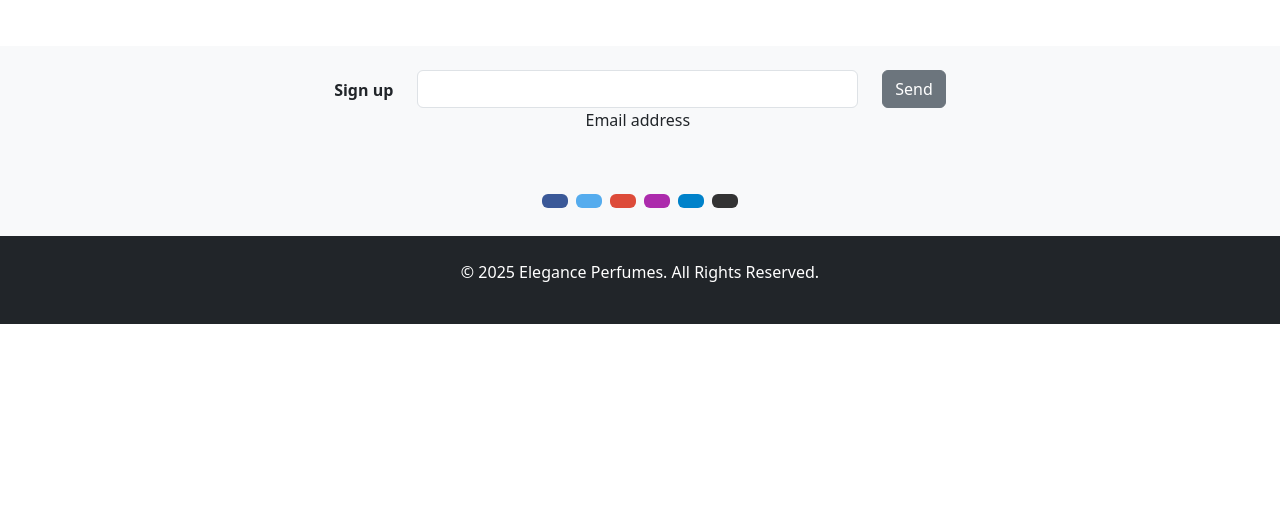
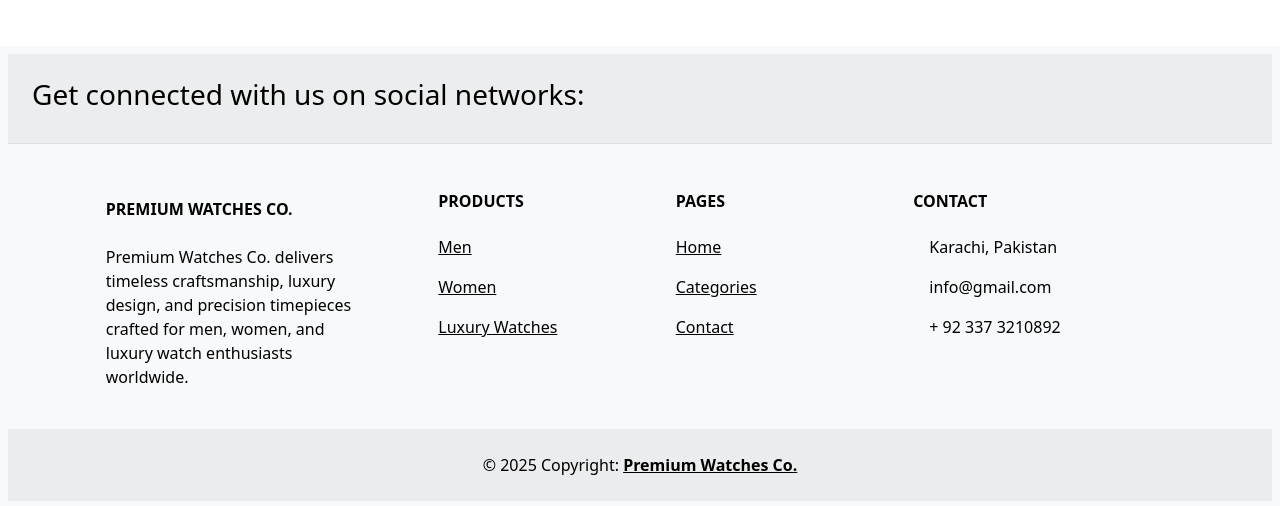
Before and after one commit to AyeshaSangani/Static-Ecommerce-Layout-with-Angular, an Angular app: page / in a window 1280 px wide. Shown: the part 3564-4070 px from the top of the page. Before the commit the page ends 3888 px from the top, so only its background shows below. Built offline with nearby package versions, Linux system fonts and the light colour scheme.

Commit message:
Revamp footer with social media links and branding

```diff
--- a/src/app/components/footer/footer.html
+++ b/src/app/components/footer/footer.html
@@ -1,87 +1,111 @@
 
+  <footer class="text-center text-lg-start bg-body-tertiary text-black p-2">
+    <!-- Section: Social media -->
+    <section class="d-flex justify-content-center justify-content-lg-between p-4 border-bottom" style="background-color: rgba(22, 22, 22, 0.05);">
+      <!-- Left -->
+      <div class="me-5 d-none d-lg-block ">
+        <h3>Get connected with us on social networks:</h3>
+      </div>
+      <!-- Left -->
 
+      <!-- Right -->
+      <div>
+        <a href="" class="me-4 text-reset" target="_blank">
+          <i class="fs-4 fab fa-facebook-f"></i>
+        </a>
 
-<footer class="bg-body-tertiary text-center">
-    <!-- Grid container -->
-    <div class="container p-4 pb-0">
-        <!-- Section: Form -->
-        <section class="">
-            <form action="">
-                <!--Grid row-->
-                <div class="row d-flex justify-content-center">
-                    <!--Grid column-->
-                    <div class="col-auto">
-                        <p class="pt-2">
-                            <strong>Sign up</strong>
-                        </p>
-                    </div>
-                    <!--Grid column-->
+        <a href="" class="me-4 text-reset" target="_blank">
+          <i class=" fs-4 fab fa-instagram" ></i>
+        </a>
 
-                    <!--Grid column-->
-                    <div class="col-md-5 col-12">
-                        <!-- Email input -->
-                        <div data-mdb-input-init class="form-outline mb-4">
-                            <input type="email" id="form5Example26" class="form-control" />
-                            <label class="form-label" for="form5Example26">Email address</label>
-                        </div>
-                    </div>
-                    <!--Grid column-->
+        <a href="https://wa.link/p57147" class="me-4 text-reset" target="_blank">
+          <i class=" fs-4 fab fa-whatsapp"></i>
+        </a>
 
-                    <!--Grid column-->
-                    <div class="col-auto">
-                        <!-- Submit button -->
-                        <button data-mdb-ripple-init type="submit" class="btn btn-secondary mb-4">
-                            Send
-                        </button>
-                    </div>
-                    <!--Grid column-->
-                </div>
-                <!--Grid row-->
-            </form>
-        </section>
-        <!-- Section: Form -->
-    </div>
+      </div>
+      <!-- Right -->
+    </section>
+    <!-- Section: Social media -->
 
-</footer>
+    <!-- Section: Links  -->
+    <section class="">
+      <div class="container text-center text-md-start mt-5">
+        <!-- Grid row -->
+        <div class="row mt-3">
+          <!-- Grid column -->
+          <div class="col-md-3 col-lg-4 col-xl-3 mx-auto mb-4">
+            <!-- Content -->
+            <h6 class="text-uppercase fw-bold mb-4">
+              <i class=" fs-4 bi bi-watch"></i>  Premium Watches Co.
+            </h6>
+            <p>
+              Premium Watches Co. delivers timeless craftsmanship, luxury design, and precision timepieces crafted for
+              men, women, and luxury watch enthusiasts worldwide.
+            </p>
+          </div>
+          <!-- Grid column -->
 
-<footer class="bg-body-tertiary text-center">
-    <!-- Grid container -->
-    <div class="container p-4 pb-0">
-        <!-- Section: Social media -->
-        <section class="mb-4">
-            <!-- Facebook -->
-            <a data-mdb-ripple-init class="btn text-white btn-floating m-1" style="background-color: #3b5998;" href="#!"
-                role="button"><i class="fab fa-facebook-f"></i></a>
+          <!-- Grid column -->
+          <div class="col-md-2 col-lg-2 col-xl-2 mx-auto mb-4">
+            <!-- Links -->
+            <h6 class="text-uppercase fw-bold mb-4">
+              Products
+            </h6>
+            <p>
+              <a href="#!" class="text-reset">Men</a>
+            </p>
+            <p>
+              <a href="#!" class="text-reset">Women</a>
+            </p>
+            <p>
+              <a href="#!" class="text-reset">Luxury Watches</a>
+            </p>
 
-            <!-- Twitter -->
-            <a data-mdb-ripple-init class="btn text-white btn-floating m-1" style="background-color: #55acee;" href="#!"
-                role="button"><i class="fab fa-twitter"></i></a>
+          </div>
+          <!-- Grid column -->
 
-            <!-- Google -->
-            <a data-mdb-ripple-init class="btn text-white btn-floating m-1" style="background-color: #dd4b39;" href="#!"
-                role="button"><i class="fab fa-google"></i></a>
+          <!-- Grid column -->
+          <div class="col-md-3 col-lg-2 col-xl-2 mx-auto mb-4">
+            <!-- Links -->
+            <h6 class="text-uppercase fw-bold mb-4">
+              Pages
+            </h6>
+            <p>
+              <a href="#!" class="text-reset">Home</a>
+            </p>
+            <p>
+              <a href="#!" class="text-reset">Categories</a>
+            </p>
+            <p>
+              <a href="#!" class="text-reset">Contact</a>
+            </p>
 
-            <!-- Instagram -->
-            <a data-mdb-ripple-init class="btn text-white btn-floating m-1" style="background-color: #ac2bac;" href="#!"
-                role="button"><i class="fab fa-instagram"></i></a>
+          </div>
+          <!-- Grid column -->
 
-            <!-- Linkedin -->
-            <a data-mdb-ripple-init class="btn text-white btn-floating m-1" style="background-color: #0082ca;" href="#!"
-                role="button"><i class="fab fa-linkedin-in"></i></a>
-            <!-- Github -->
-            <a data-mdb-ripple-init class="btn text-white btn-floating m-1" style="background-color: #333333;" href="#!"
-                role="button"><i class="fab fa-github"></i></a>
-        </section>
-        <!-- Section: Social media -->
-    </div>
-    <!-- Grid container -->
+          <!-- Grid column -->
+          <div class="col-md-4 col-lg-3 col-xl-3 mx-auto mb-md-0 mb-4">
+            <!-- Links -->
+            <h6 class="text-uppercase fw-bold mb-4">Contact</h6>
+            <p><i class="fas fa-home me-3"></i> Karachi, Pakistan</p>
+            <p>
+              <i class="fas fa-envelope me-3"></i>
+              info@gmail.com
+            </p>
+            <p><i class="fas fa-phone me-3"></i> + 92 337 3210892</p>
+
+          </div>
+          <!-- Grid column -->
+        </div>
+        <!-- Grid row -->
+      </div>
+    </section>
+    <!-- Section: Links  -->
 
     <!-- Copyright -->
-   <footer class="bg-dark text-white text-center py-4 mt-auto">
-  <div class="container">
-   <p>© 2025 Elegance Perfumes. All Rights Reserved.</p>
-  </div>
-</footer>
-
+    <div class="text-center p-4" style="background-color: rgba(0, 0, 0, 0.05);">
+      © 2025 Copyright:
+      <a class="text-reset fw-bold" routerLink="" >Premium Watches Co.</a>
+    </div>
     <!-- Copyright -->
-</footer>
+  </footer>
```
